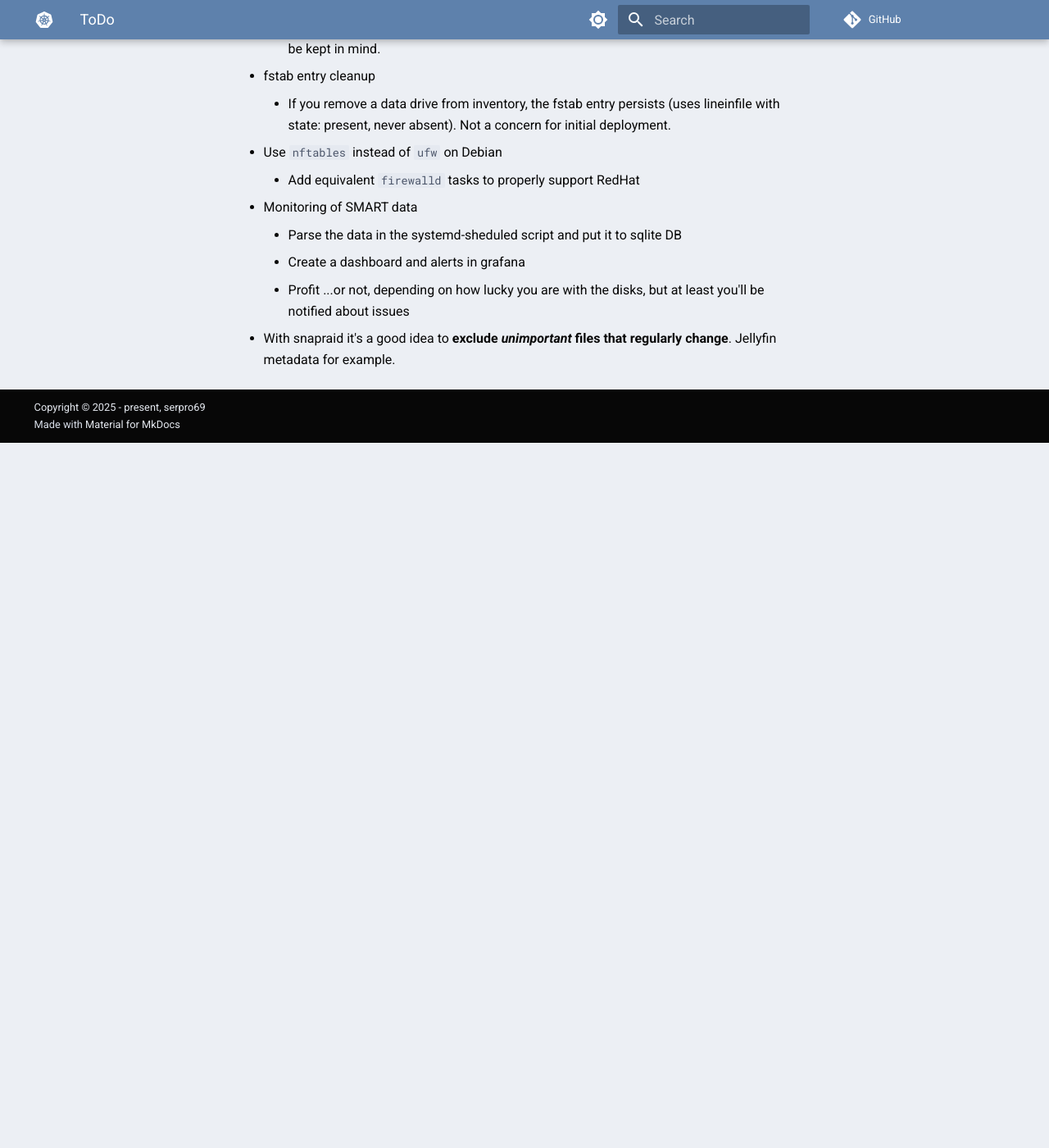
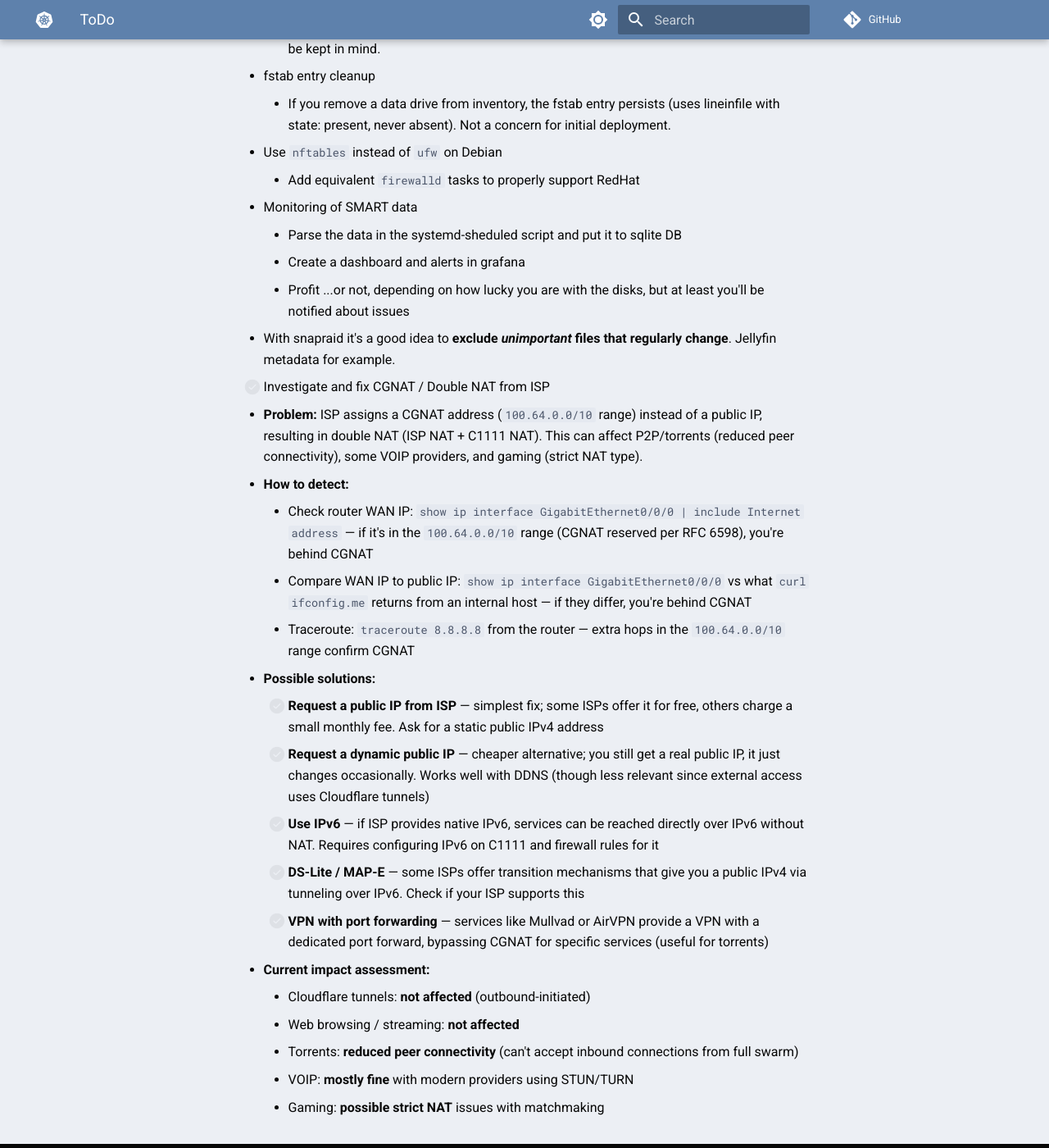
Before and after one commit to serpro69/ktchn8s, an MkDocs documentation site: the page built from docs/info/todo.md, in a window 1280 px wide and 1400 px high, scrolled down 5738 px. Shown: the whole window at 82% size. Built offline with MkDocs 1.6.1 and Material for MkDocs 9.7.7, drawn with Linux system fonts in a browser that asks for light colours; comment, search, counter and statistics services are not loaded; the version menu is left out; before the commit the page ends 6278 px from its top, so only the background shows below that.

Commit message:
Add todo to investigate/fix double NAT

```diff
--- a/docs/info/todo.md
+++ b/docs/info/todo.md
@@ -209,3 +209,22 @@ title: ToDo
     - Create a dashboard and alerts in grafana
     - Profit ...or not, depending on how lucky you are with the disks, but at least you'll be notified about issues
   - With snapraid it's a good idea to **exclude _unimportant_ files that regularly change**. Jellyfin metadata for example.
+
+- [ ] Investigate and fix CGNAT / Double NAT from ISP
+  - **Problem:** ISP assigns a CGNAT address (`100.64.0.0/10` range) instead of a public IP, resulting in double NAT (ISP NAT + C1111 NAT). This can affect P2P/torrents (reduced peer connectivity), some VOIP providers, and gaming (strict NAT type).
+  - **How to detect:**
+    - Check router WAN IP: `show ip interface GigabitEthernet0/0/0 | include Internet address` — if it's in the `100.64.0.0/10` range (CGNAT reserved per RFC 6598), you're behind CGNAT
+    - Compare WAN IP to public IP: `show ip interface GigabitEthernet0/0/0` vs what `curl ifconfig.me` returns from an internal host — if they differ, you're behind CGNAT
+    - Traceroute: `traceroute 8.8.8.8` from the router — extra hops in the `100.64.0.0/10` range confirm CGNAT
+  - **Possible solutions:**
+    - [ ] **Request a public IP from ISP** — simplest fix; some ISPs offer it for free, others charge a small monthly fee. Ask for a static public IPv4 address
+    - [ ] **Request a dynamic public IP** — cheaper alternative; you still get a real public IP, it just changes occasionally. Works well with DDNS (though less relevant since external access uses Cloudflare tunnels)
+    - [ ] **Use IPv6** — if ISP provides native IPv6, services can be reached directly over IPv6 without NAT. Requires configuring IPv6 on C1111 and firewall rules for it
+    - [ ] **DS-Lite / MAP-E** — some ISPs offer transition mechanisms that give you a public IPv4 via tunneling over IPv6. Check if your ISP supports this
+    - [ ] **VPN with port forwarding** — services like Mullvad or AirVPN provide a VPN with a dedicated port forward, bypassing CGNAT for specific services (useful for torrents)
+  - **Current impact assessment:**
+    - Cloudflare tunnels: **not affected** (outbound-initiated)
+    - Web browsing / streaming: **not affected**
+    - Torrents: **reduced peer connectivity** (can't accept inbound connections from full swarm)
+    - VOIP: **mostly fine** with modern providers using STUN/TURN
+    - Gaming: **possible strict NAT** issues with matchmaking
```
